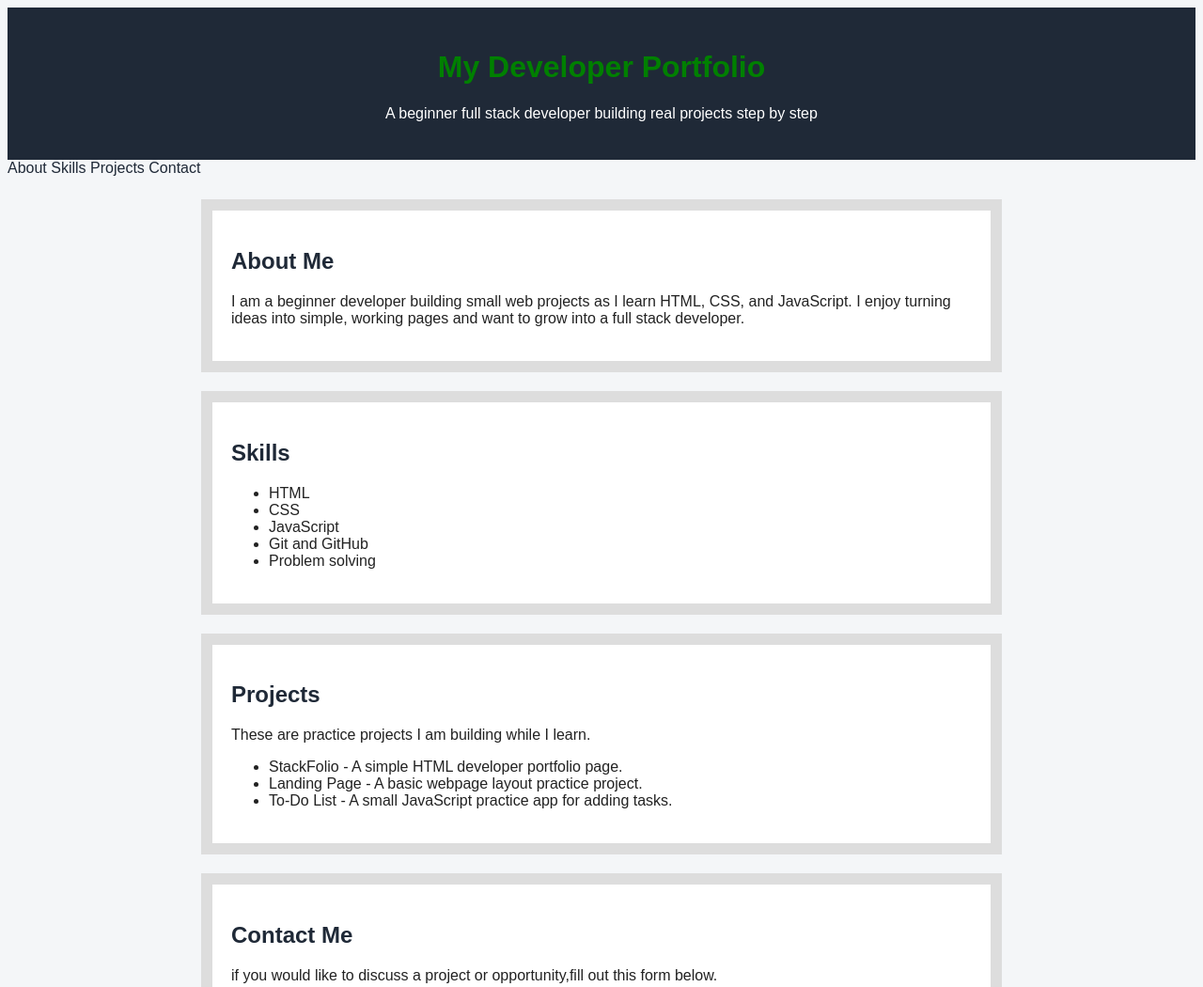
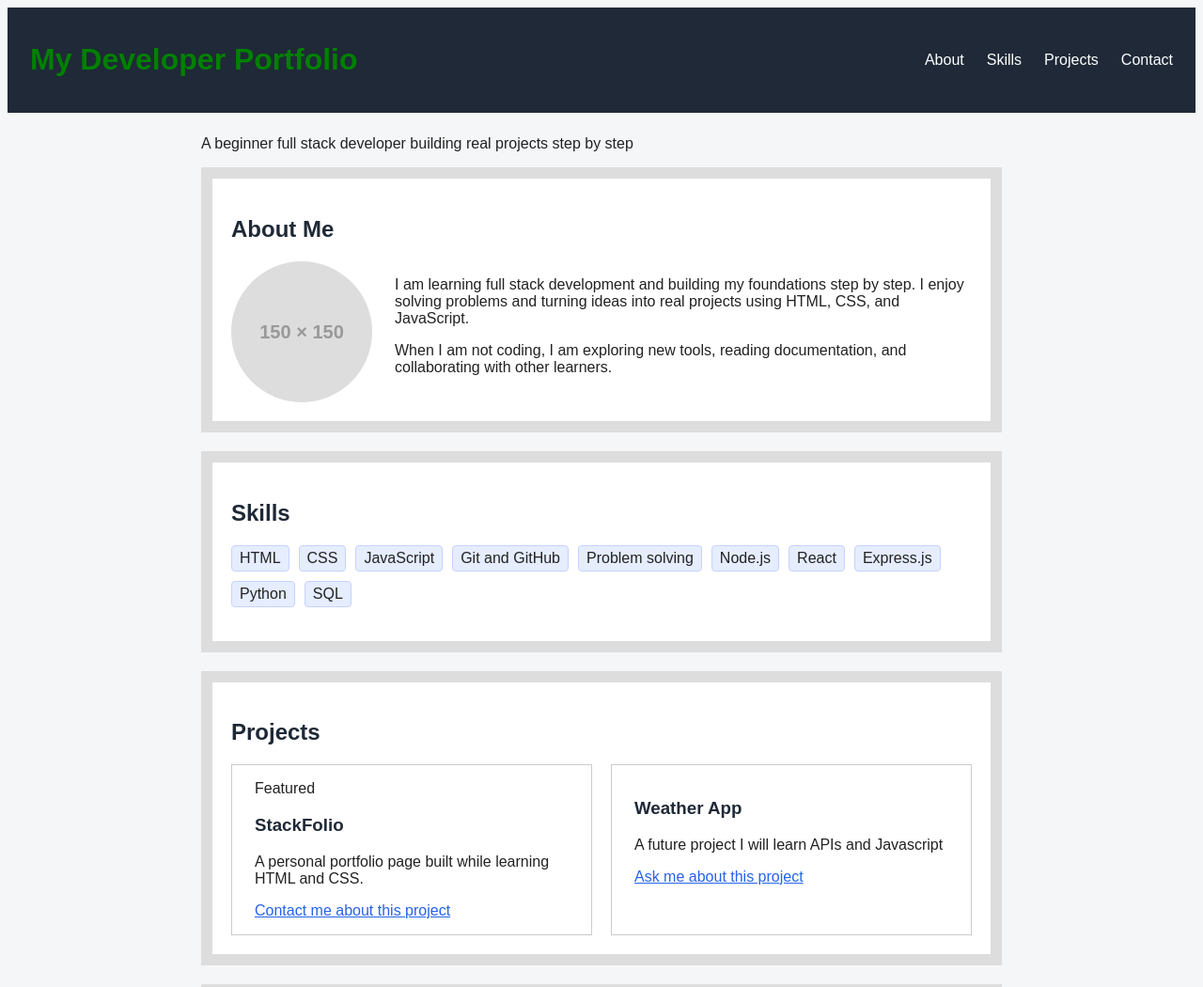
Before and after one commit to saiharshith426/frontend-foundation-lab, a plain HTML site: page StackFolio/index.html in a window 1280 px wide. Shown: the top 1050 px of the page at 94% size. Drawn offline with Linux system fonts and the light colour scheme.

Commit message:
Practice flexbox layouts

```diff
--- a/StackFolio/index.html
+++ b/StackFolio/index.html
@@ -13,46 +13,84 @@
         <link rel="stylesheet" href="styles.css"> <!--   External CSS using link -->
     </head>
     <body>
-        <header>
+        <header class="site-header">
             <h1 style="color:green">My Developer Portfolio</h1>       <!--    inline CSS for h1 element -->
-            <p>A beginner full stack developer building real projects step by step</p>
-        </header>
 
-        <nav>
+
+            <nav>
             <a href="#about">About</a>
             <a href="#skills">Skills</a>
             <a href="#projects">Projects</a>
             <a href="#contact">Contact</a>
         </nav>
+        </header>
+
+
 
         <main>
+             <p>A beginner full stack developer building real projects step by step</p>
 
             <section id="about" class="section-cards">
                 <h2>About Me</h2>
-                <p>I am a beginner developer building small web projects as I learn HTML, CSS, and JavaScript. I enjoy turning ideas into simple, working pages and want to grow into a full stack developer.</p>
-                 <div>
+                <!-- <p>I am a beginner developer building small web projects as I learn HTML, CSS, and JavaScript. I enjoy turning ideas into simple, working pages and want to grow into a full stack developer.</p> -->
+                <div class="about-content">
+                    <img
+                    src="images/profile-placeholder.svg"
+                    alt="Profile photo placeholder"
+                    class="about-avatar">
+
+                     <div class="about-text">
+                    <p>
+                    I am learning full stack development and building my foundations
+                    step by step. I enjoy solving problems and turning ideas into
+                    real projects using HTML, CSS, and JavaScript.
+                    </p>
+                    <p>
+                    When I am not coding, I am exploring new tools, reading
+                    documentation, and collaborating with other learners.
+                    </p>
+                </div>
+                </div>
 
             </section>
 
-            <section id="skills" class="section-cards">
+            <section id="skills" class="section-cards" >
                 <h2>Skills</h2>
-                <ul>
+                <ul class="skills-list">
                     <li>HTML</li>
                     <li>CSS</li>
                     <li>JavaScript</li>
                     <li>Git and GitHub</li>
                     <li>Problem solving</li>
+                    <li>Node.js</li>
+                    <li>React</li>
+                    <li>Express.js</li>
+                    <li>Python</li>
+                    <li>SQL</li>
+
                 </ul>
             </section>
 
              <section id="projects" class="section-cards">
                 <h2>Projects</h2>
-                <p>These are practice projects I am building while I learn.</p>
-                <ul>
-                    <li>StackFolio - A simple HTML developer portfolio page.</li>
-                    <li>Landing Page - A basic webpage layout practice project.</li>
-                    <li>To-Do List - A small JavaScript practice app for adding tasks.</li>
-                </ul>
+                <div class="projects-grid">
+
+                    <article class="project-card featured-project">
+
+                        <span class="project-status">Featured</span>
+                        <h3>StackFolio</h3>
+                        <p>
+                            A personal portfolio page built while learning HTML and CSS.
+                        </p>
+                        <a href="#contact">Contact me about this project</a>
+                    </article>
+
+                    <article class="project-card">
+                       <h3>Weather App</h3>
+                       <p>A future project I will learn APIs and Javascript</p>
+                       <a href="#contact">Ask me about this project</a>
+                    </article>
+                </div>
             </section>
 
             <section id="contact" class="section-cards">
--- a/StackFolio/styles.css
+++ b/StackFolio/styles.css
@@ -38,18 +38,18 @@ body{
     color:#222222;
     background-color:#f4f6f8;
 }
-header,footer{
+footer{
     background-color:#1f2937;
     color:white;
     text-align:center;
-    padding:24px;
+    padding:16px 24px;
 }
 h2,h3{
     color:#1f2937;
 }
+
 a{
-    text-decoration:none;
-    color:#1f2937;
+    color:#2563eb;
 }
 .section-cards{
     background-color:white;
@@ -85,3 +85,58 @@ button{
     cursor:pointer;
     border-radius:4px;
 }
+.skills-list{
+    display: flex;
+    flex-wrap: wrap;
+    gap:10px;
+    padding-left:0;
+    list-style: none;
+}
+#skills li{
+
+    border-radius:4px;
+    background-color:#e5edff;
+    border:1px solid #c7d2fe;
+    padding:4px 8px;
+}
+nav a{
+    text-decoration:none;
+    color:white;
+
+}
+nav{
+    display:flex;
+    gap:24px;
+}
+.site-header{
+    background-color:#1f2937;
+    color:white;
+
+    padding:16px 24px;
+    display:flex;
+    justify-content:space-between;
+    align-items:center;
+
+}
+
+.about-content{
+    display:flex;
+    gap: 24px;
+}
+
+.about-avatar{
+    width:150px;
+    height:150px;
+    flex:0 0 150px;
+    border-radius:50%;
+}
+.projects-grid{
+    display: flex;
+    gap: 20px;
+    margin-top:20px;
+}
+.projects-grid .project-card{
+    flex:1;
+    border:1px solid #cccccc;
+    padding: 16px 24px;
+}
```
Also changed, not shown: StackFolio/flexbox.html (added, +62 -0 lines), StackFolio/images/profile-placeholder.svg (added).
